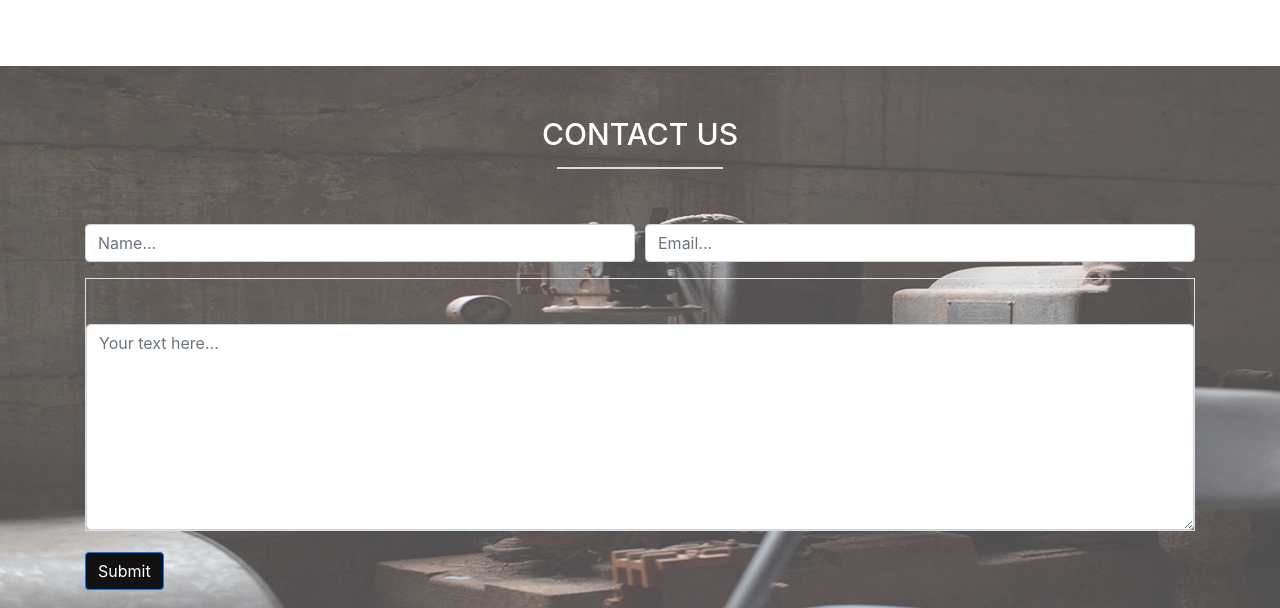
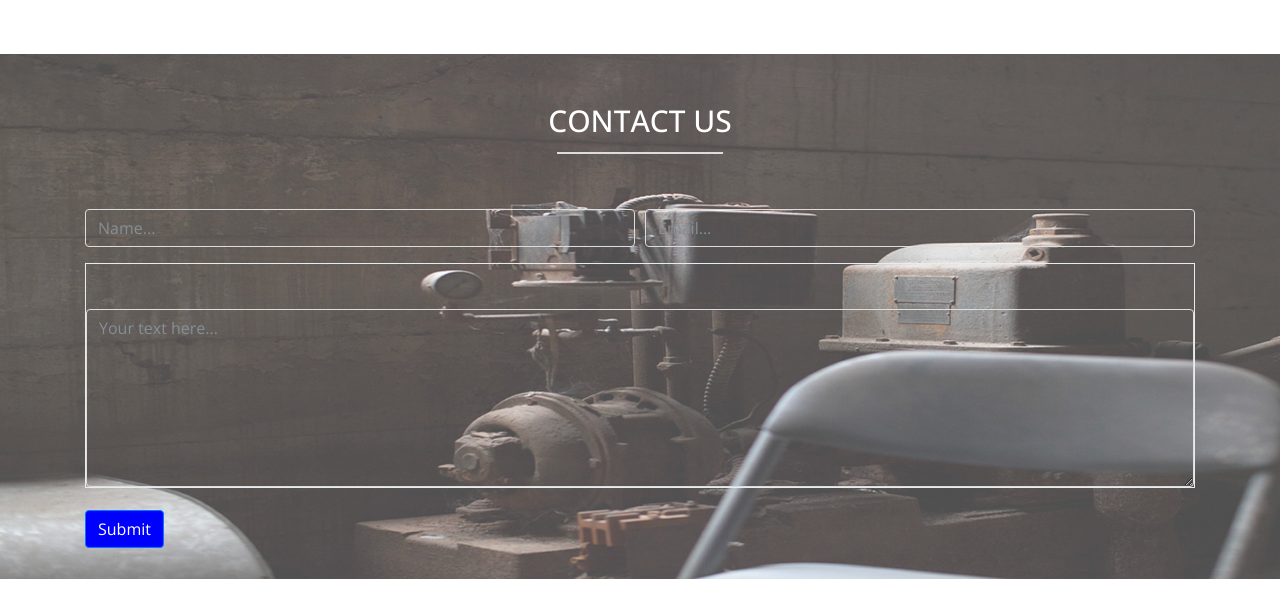
Before and after one commit to levy-jpg/Delani-Studio, a plain HTML site: page index.html in a window 1280 px wide. Shown: the part 2652-3260 px from the top of the page. Drawn offline with nearby package versions, Linux system fonts and the light colour scheme.

Commit message:
changed button color

```diff
--- a/css/styles.css
+++ b/css/styles.css
@@ -378,9 +378,10 @@ body {
     border-color: #ffffff;
   }
   form .btn {
-    background: #111;
+    background: blue;
     font-weight: 400;
-    outline: none;
+    outline: none
+
   }
   form .btn:hover {
     background: #000;
--- a/index.html
+++ b/index.html
@@ -4,11 +4,12 @@
   <meta charset="UTF-8">
   <meta name="viewport" content="width=device-width, initial-scale=1.0">
   <meta http-equiv="X-UA-Compatible" content="ie=edge">
-  <title>Delani Studio</title>
+  <title>Delani Studio Site</title>
+  <link rel="stylesheet" href="https://stackpath.bootstrapcdn.com/bootstrap/4.3.1/css/bootstrap.min.css" integrity="sha384-ggOyR0iXCbMQv3Xipma34MD+dH/1fQ784/j6cY/iJTQUOhcWr7x9JvoRxT2MZw1T" crossorigin="anonymous">
+  <link rel="stylesheet" href="https://cdnjs.cloudflare.com/ajax/libs/twitter-bootstrap/4.0.0-beta/css/bootstrap.min.css">
+  <link rel="stylesheet" href="https://use.fontawesome.com/releases/v5.8.1/css/all.css" integrity="sha384-50oBUHEmvpQ+1lW4y57PTFmhCaXp0ML5d60M1M7uH2+nqUivzIebhndOJK28anvf" crossorigin="anonymous">
   <link rel="stylesheet" href="css/styles.css">
-  <link rel="stylesheet" href="css/bootstrap.css">
 </head>
-
 <body>
   <!-- HomePage -->
   <section id="hero">
```
